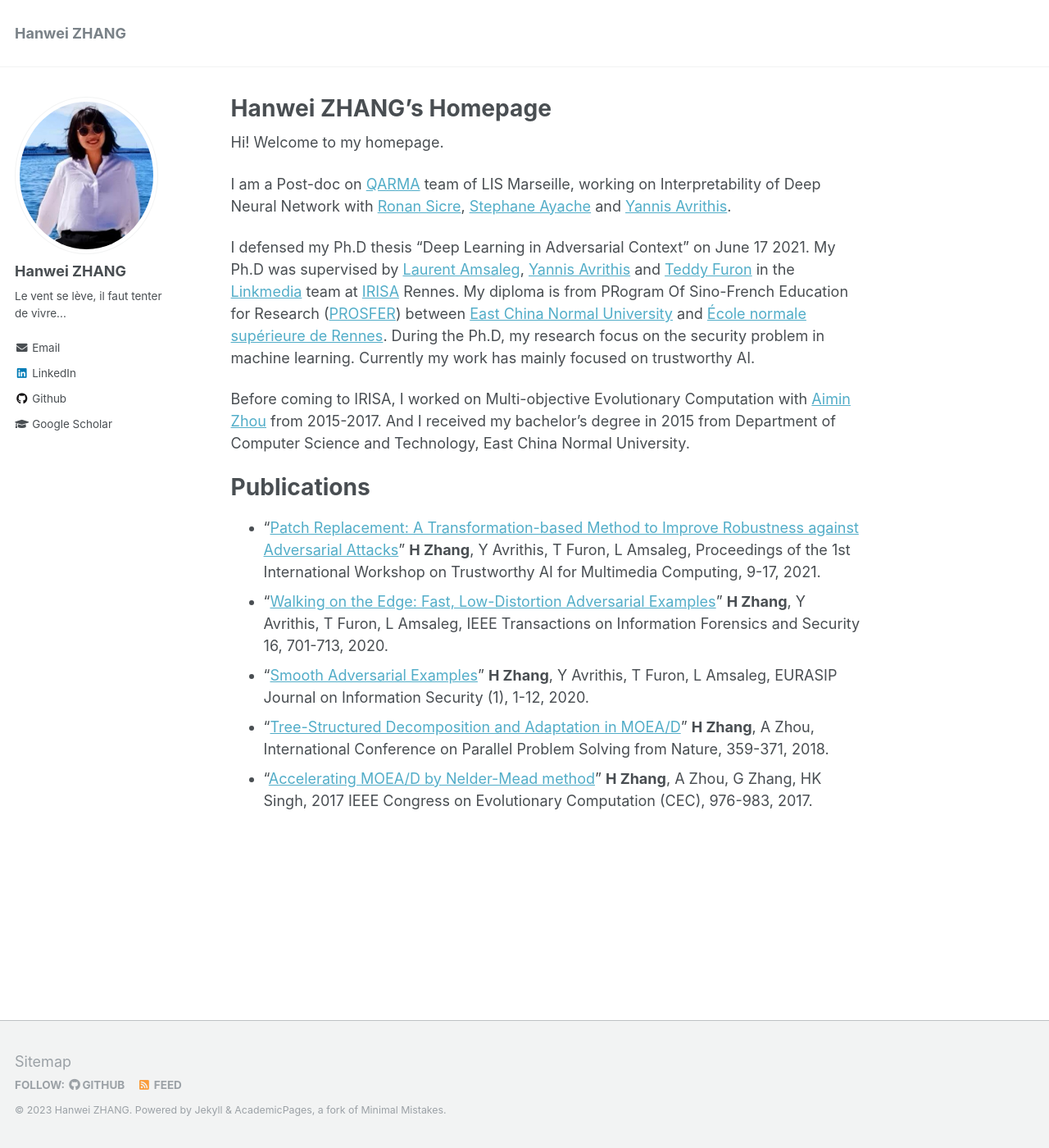
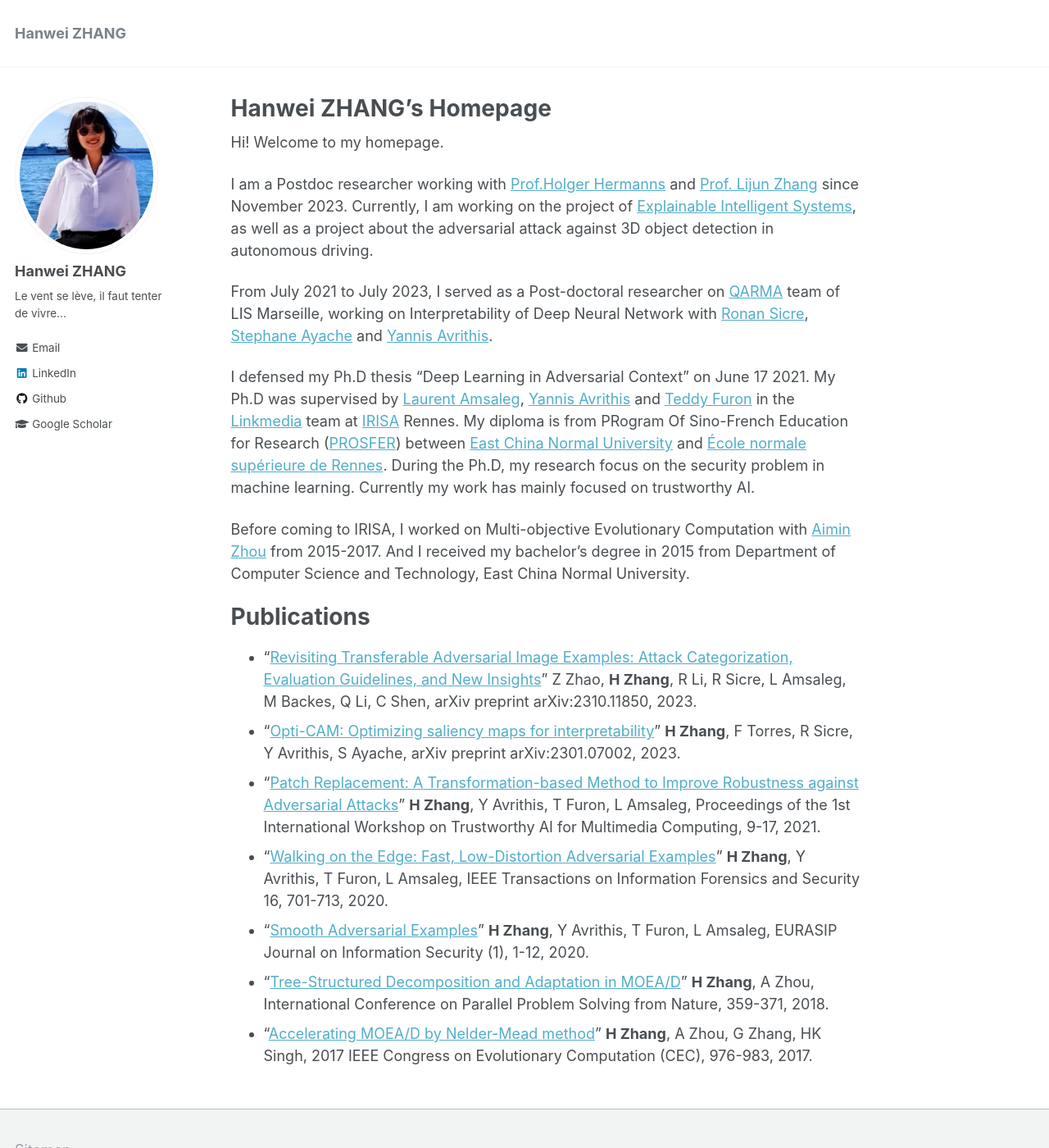
Before and after one commit to hanwei0912/hanwei0912.github.io, a Jekyll site: the page built from _pages/about.md, in a window 1280 px wide and 1400 px high. Shown: the whole window at 82% size. Built offline with Jekyll 4.4.1, drawn with Linux system fonts in a browser that asks for light colours.

Commit message:
Update about.md

```diff
--- a/_pages/about.md
+++ b/_pages/about.md
@@ -10,7 +10,9 @@ redirect_from:
 
 Hi! Welcome to my homepage.
 
-I am a Post-doc on [QARMA](https://qarma.lis-lab.fr/) team of LIS Marseille, working on Interpretability of Deep Neural Network with [Ronan Sicre](https://pageperso.lis-lab.fr/~ronan.sicre/wordpress/), [Stephane Ayache](https://stephane-ayache.pedaweb.univ-amu.fr/wordpress/) and [Yannis Avrithis](https://avrithis.net/).
+I am a Postdoc researcher working with [Prof.Holger Hermanns](https://depend.cs.uni-saarland.de/~hermanns/) and [Prof. Lijun Zhang](https://tis.ios.ac.cn/?page_id=148) since November 2023. Currently, I am working on the project of [Explainable Intelligent Systems](https://explainable-intelligent.systems/), as well as a project about the adversarial attack against 3D object detection in autonomous driving.
+
+From July 2021 to July 2023, I served as a Post-doctoral researcher on [QARMA](https://qarma.lis-lab.fr/) team of LIS Marseille, working on Interpretability of Deep Neural Network with [Ronan Sicre](https://pageperso.lis-lab.fr/~ronan.sicre/wordpress/), [Stephane Ayache](https://stephane-ayache.pedaweb.univ-amu.fr/wordpress/) and [Yannis Avrithis](https://avrithis.net/).
 
 I defensed my Ph.D thesis "Deep Learning in Adversarial Context" on June 17 2021. My Ph.D was supervised by [Laurent Amsaleg](http://people.rennes.inria.fr/Laurent.Amsaleg/), [Yannis Avrithis](https://avrithis.net/) and [Teddy Furon](http://people.rennes.inria.fr/Teddy.Furon/website/Welcome.html) in the [Linkmedia](https://www-linkmedia.irisa.fr/) team at [IRISA](https://www.irisa.fr/) Rennes.
 My diploma is from PRogram Of Sino-French Education for Research ([PROSFER](http://www.ens-rennes.fr/prosfer/programme-prosfer-east-china-normal-university-276624.kjsp)) between [East China Normal University](https://www.ecnu.edu.cn/) and [École normale supérieure de Rennes](http://www.ens-rennes.fr/).
@@ -20,6 +22,12 @@ Before coming to IRISA, I worked on Multi-objective Evolutionary Computation wit
 
 Publications
 ===============
+* "[Revisiting Transferable Adversarial Image Examples: Attack Categorization, Evaluation Guidelines, and New Insights](https://arxiv.org/abs/2310.11850)"
+Z Zhao, __H Zhang__, R Li, R Sicre, L Amsaleg, M Backes, Q Li, C Shen,
+arXiv preprint arXiv:2310.11850, 2023.
+* "[Opti-CAM: Optimizing saliency maps for interpretability](https://arxiv.org/pdf/2301.07002.pdf)"
+__H Zhang__, F Torres, R Sicre, Y Avrithis, S Ayache,
+arXiv preprint arXiv:2301.07002, 2023.
 * "[Patch Replacement: A Transformation-based Method to Improve Robustness against Adversarial Attacks](https://hal.archives-ouvertes.fr/hal-03363999/file/workshop.pdf)"
 __H Zhang__, Y Avrithis, T Furon, L Amsaleg,
 Proceedings of the 1st International Workshop on Trustworthy AI for Multimedia Computing, 9-17, 2021.
```
